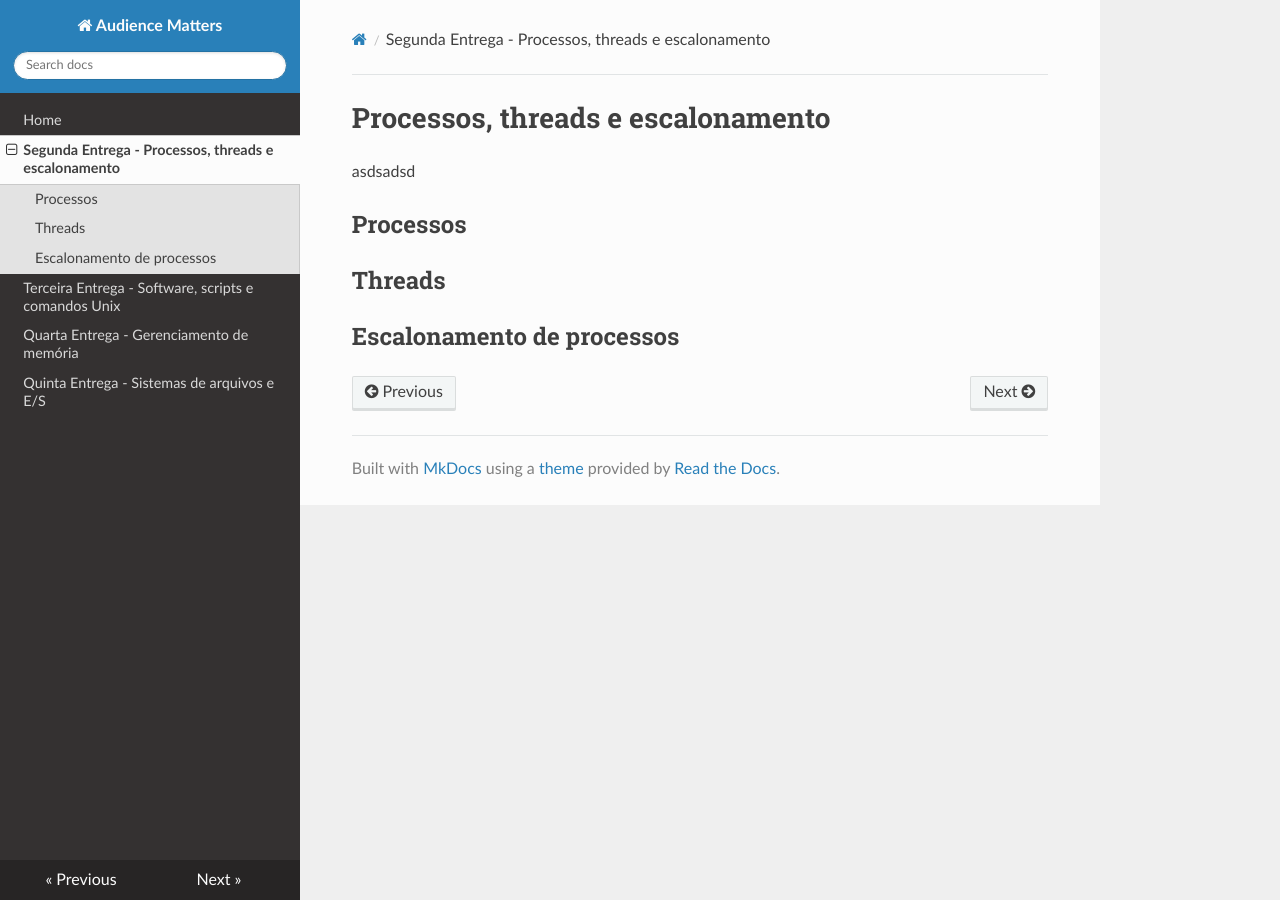
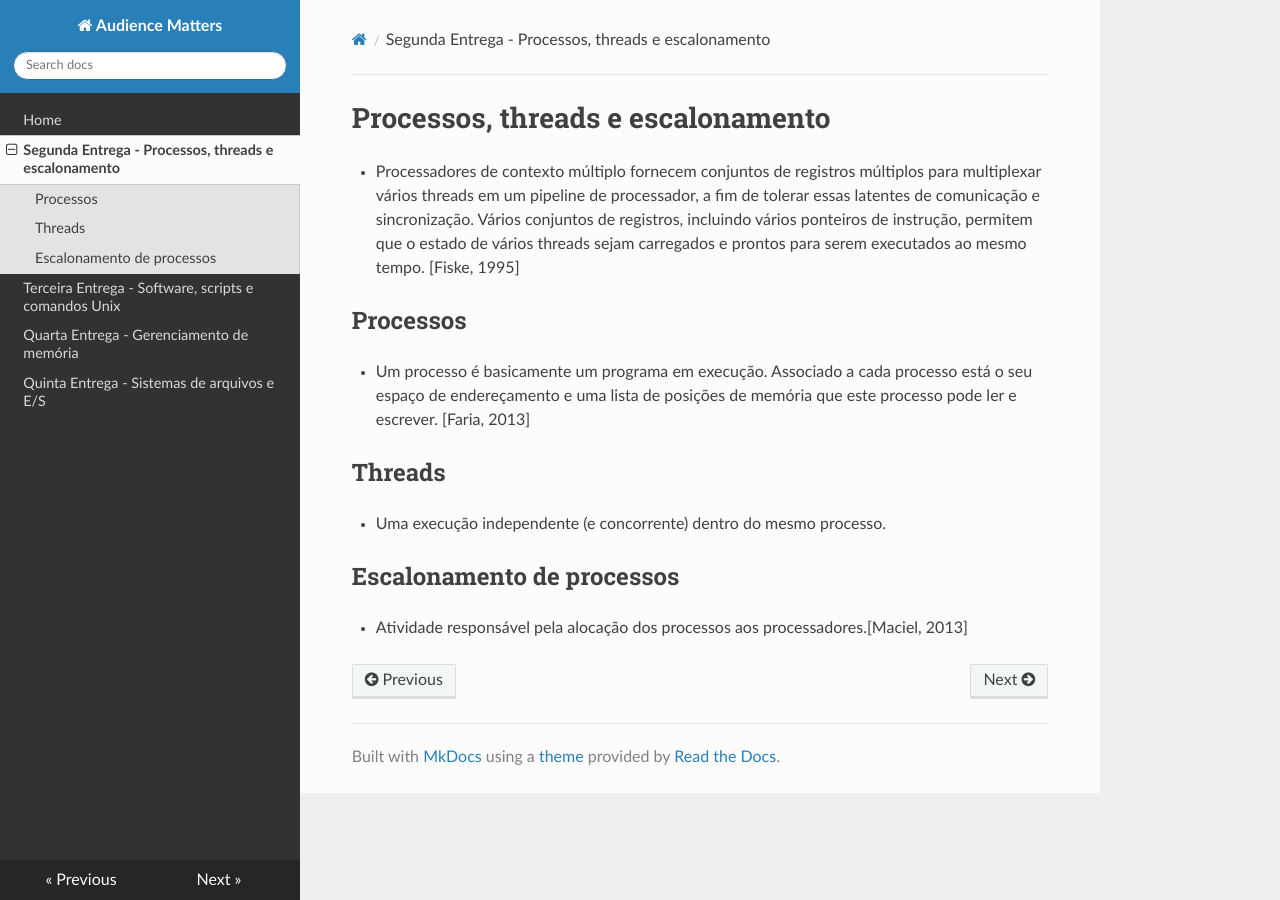
Before and after one commit to eversonott/sistemas_operacionais, an MkDocs documentation site: the page built from docs/entrega02.md, in a window 1280 px wide. Built offline with MkDocs 1.6.1, drawn with Linux system fonts in a browser that asks for light colours; nearby versions of some CDN libraries.

Commit message:
Definições inicias da entrega 02, sobre threads e processos

```diff
--- a/docs/entrega02.md
+++ b/docs/entrega02.md
@@ -1,7 +1,10 @@
 # Processos, threads e escalonamento
-asdsadsd
+ * Processadores de contexto múltiplo fornecem conjuntos de registros múltiplos para multiplexar vários threads em um pipeline de processador, a fim de tolerar essas latentes de comunicação e sincronização. Vários conjuntos de registros, incluindo vários ponteiros de instrução, permitem que o estado de vários threads sejam carregados e prontos para serem executados ao mesmo tempo. [Fiske, 1995]
 ## Processos
+* Um processo é basicamente um programa em execução. Associado a cada processo está o seu espaço de endereçamento e uma lista de posições de memória que este processo pode ler e escrever. [Faria, 2013]
 
 ## Threads
+* Uma execução independente (e concorrente) dentro do mesmo processo.
 
 ## Escalonamento de processos
+* Atividade responsável pela alocação dos processos aos processadores.[Maciel, 2013]
```
